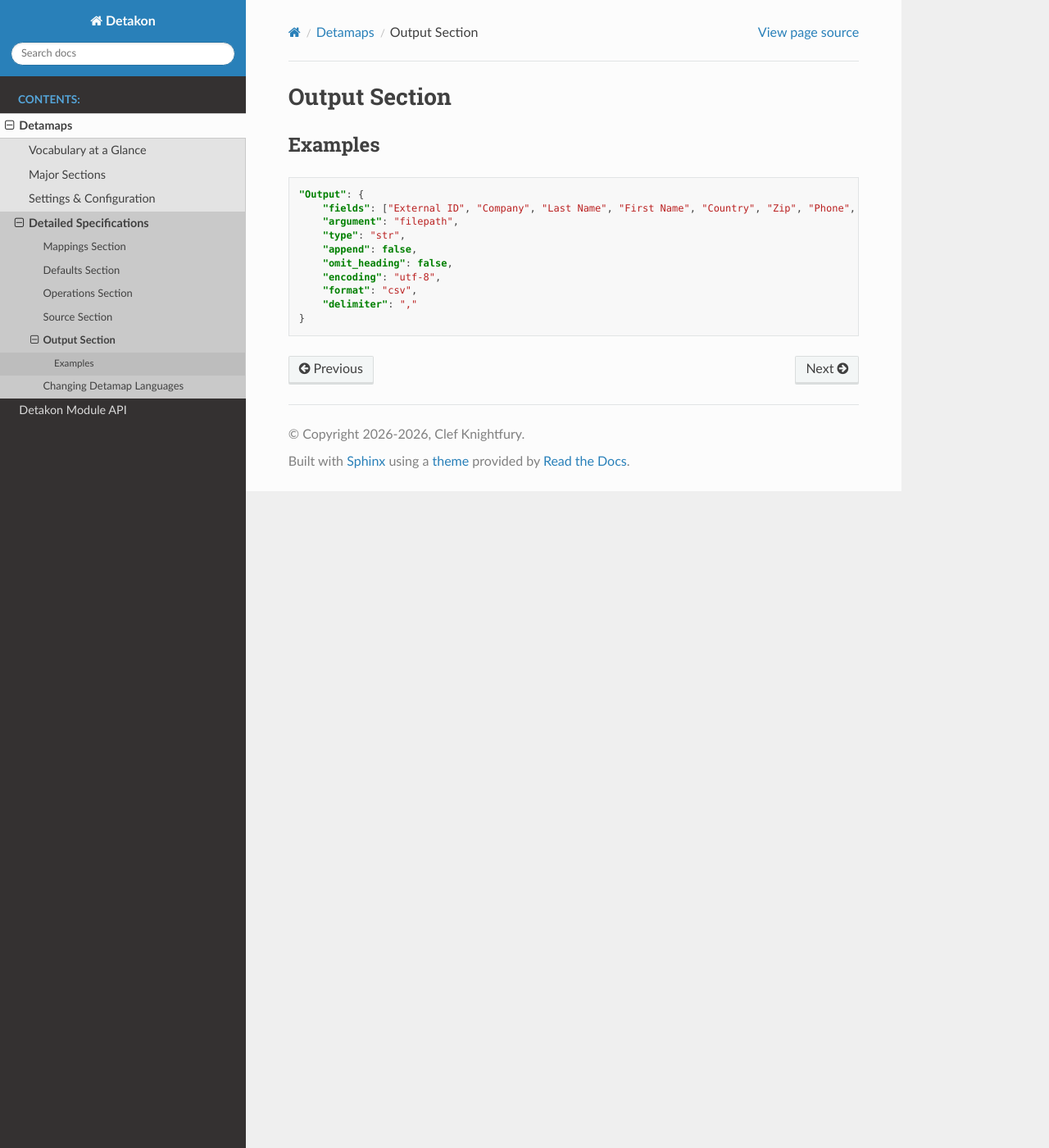
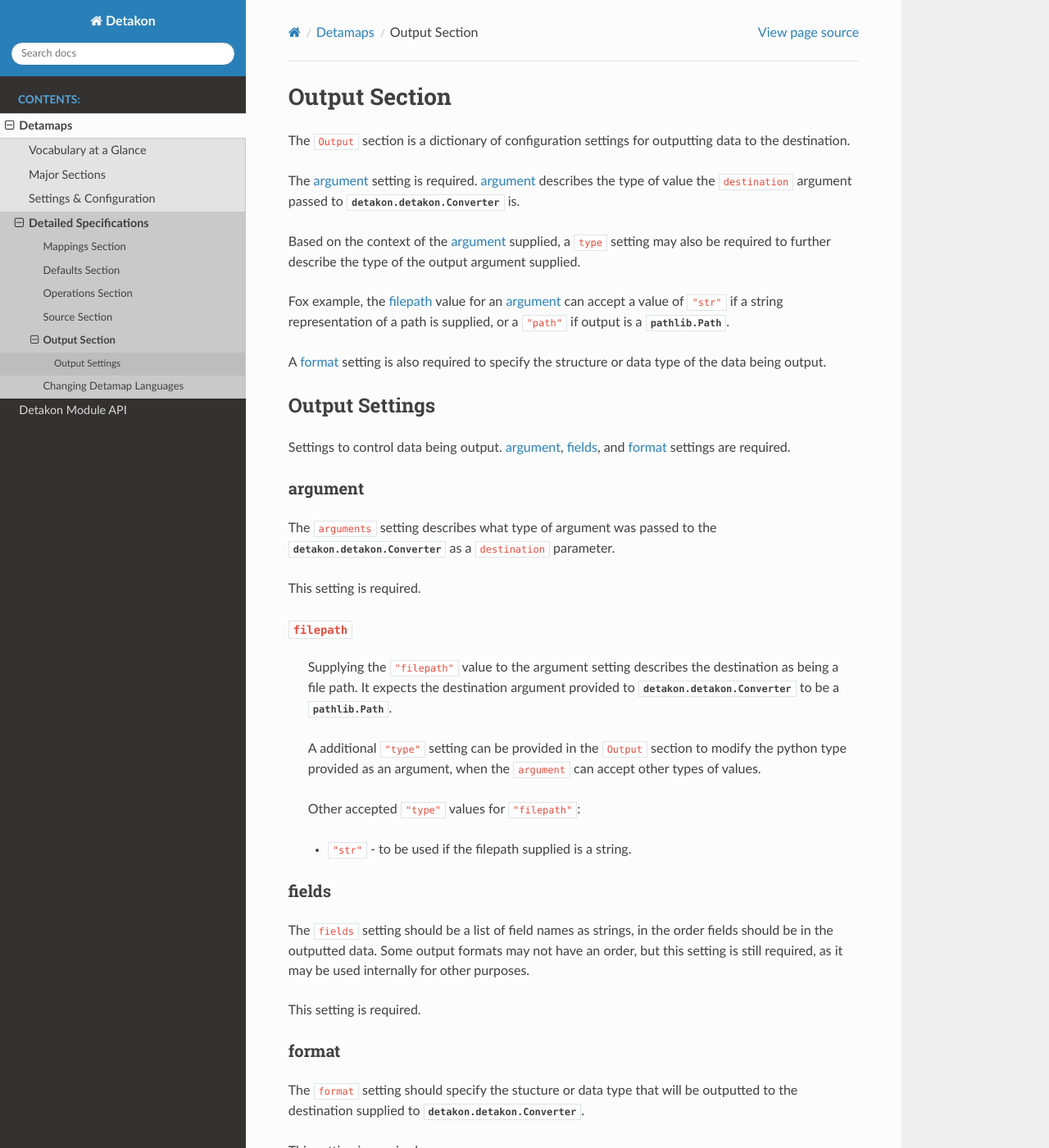
Before and after one commit to cknightfury/detakon, a Sphinx documentation site: the page built from docs/source/output.rst, in a window 1280 px wide and 1400 px high. Shown: the whole window at 82% size. Built offline with Sphinx 7.4.7 and the Read the Docs theme 3.1.0, drawn with Linux system fonts in a browser that asks for light colours; some of the changed text lies outside the part shown.

Commit message:
added output section docs

```diff
--- a/docs/source/output.rst
+++ b/docs/source/output.rst
@@ -4,7 +4,71 @@
 Output Section
 **************
 
+The ``Output`` section is a dictionary of configuration settings for outputting data to the destination.
 
+The :ref:`detamap-output-argument` setting is required.  :ref:`detamap-output-argument` describes the type of value the ``destination`` argument passed to :class:`detakon.detakon.Converter` is.
+
+Based on the context of the :ref:`detamap-output-argument` supplied, a ``type`` setting may also be required to further describe the type of the output argument supplied.
+
+Fox example, the :ref:`detamap-output-argument-filepath` value for an :ref:`detamap-output-argument` can accept a value of ``"str"`` if a string representation of a path is supplied, or a ``"path"`` if output is a :py:class:`pathlib.Path`.
+
+A :ref:`detamap-output-format` setting is also required to specify the structure or data type of the data being output.
+
+Output Settings
+===============
+
+Settings to control data being output.  :ref:`detamap-output-argument`, :ref:`detamap-output-fields`, and :ref:`detamap-output-format` settings are required.
+
+.. _detamap-output-argument:
+
+argument
+--------
+
+The ``arguments`` setting describes what type of argument was passed to the :class:`detakon.detakon.Converter` as a ``destination`` parameter.
+
+This setting is required.
+
+.. _detamap-output-argument-filepath:
+
+``filepath``
+^^^^^^^^^^^^
+    Supplying the ``"filepath"`` value to the argument setting describes the destination as being a file path.  It expects the destination argument provided to :class:`detakon.detakon.Converter` to be a :py:class:`pathlib.Path`.
+
+    A additional ``"type"`` setting can be provided in the ``Output`` section to modify the python type provided as an argument, when the ``argument`` can accept other types of values.
+
+    Other accepted ``"type"`` values for ``"filepath"``:
+
+    * ``"str"`` - to be used if the filepath supplied is a string.
+
+.. _detamap-output-fields:
+
+fields
+------
+
+The ``fields`` setting should be a list of field names as strings, in the order fields should be in the outputted data.  Some output formats may not have an order, but this setting is still required, as it may be used internally for other purposes.
+
+This setting is required.
+
+.. _detamap-output-format:
+
+format
+------
+
+The ``format`` setting should specify the stucture or data type that will be outputted to the destination supplied to :class:`detakon.detakon.Converter`.
+
+This setting is required.
+
+.. _detamap-output-format-csv:
+
+``csv``
+^^^^^^^
+    To be used for data structured as Comma Separated Values (CSV), or similar data that can be written by Python's :py:class:`csv.DictWriter` class in the :py:mod:`csv` module.
+
+    Detakon uses :py:class:`csv.DictWriter` to format CSV output.  Any additional settings can be provided that matches the parameters that :py:class:`csv.DictWriter` accepts.
+
+    For example, a ``delimiter`` setting can be supplied to change the delimiter used in the data, such as to read Tab Separated Value (TSV) data, or an ``encoding`` setting can be supplied to change the character encoding.
+
+    See the Python Docs for `DictWriter <https://docs.python.org/3/library/csv.html#csv.DictWriter>`_ for more details.
 
 
 ########
--- a/docs/source/source.rst
+++ b/docs/source/source.rst
@@ -12,12 +12,12 @@
 
 Fox example, the :ref:`detamap-source-argument-filepath` value for an :ref:`detamap-source-argument` can accept a value of ``"str"`` if a string representation of a path is supplied, or a ``"path"`` if source is a :py:class:`pathlib.Path`.
 
-A :ref:`detamap-source-format` setting is also required to specify the structure or data type of of the data contained in ``source``.
+A :ref:`detamap-source-format` setting is also required to specify the structure or data type of the data contained in ``source``.
 
 Source Settings
 ===============
 
-Settings to countrol reading of the data source.  :ref:`detamap-source-argument` and :ref:`detamap-source-format` settings are required.
+Settings to control reading of the data source.  :ref:`detamap-source-argument` and :ref:`detamap-source-format` settings are required.
 
 .. _detamap-source-argument:
 
```
